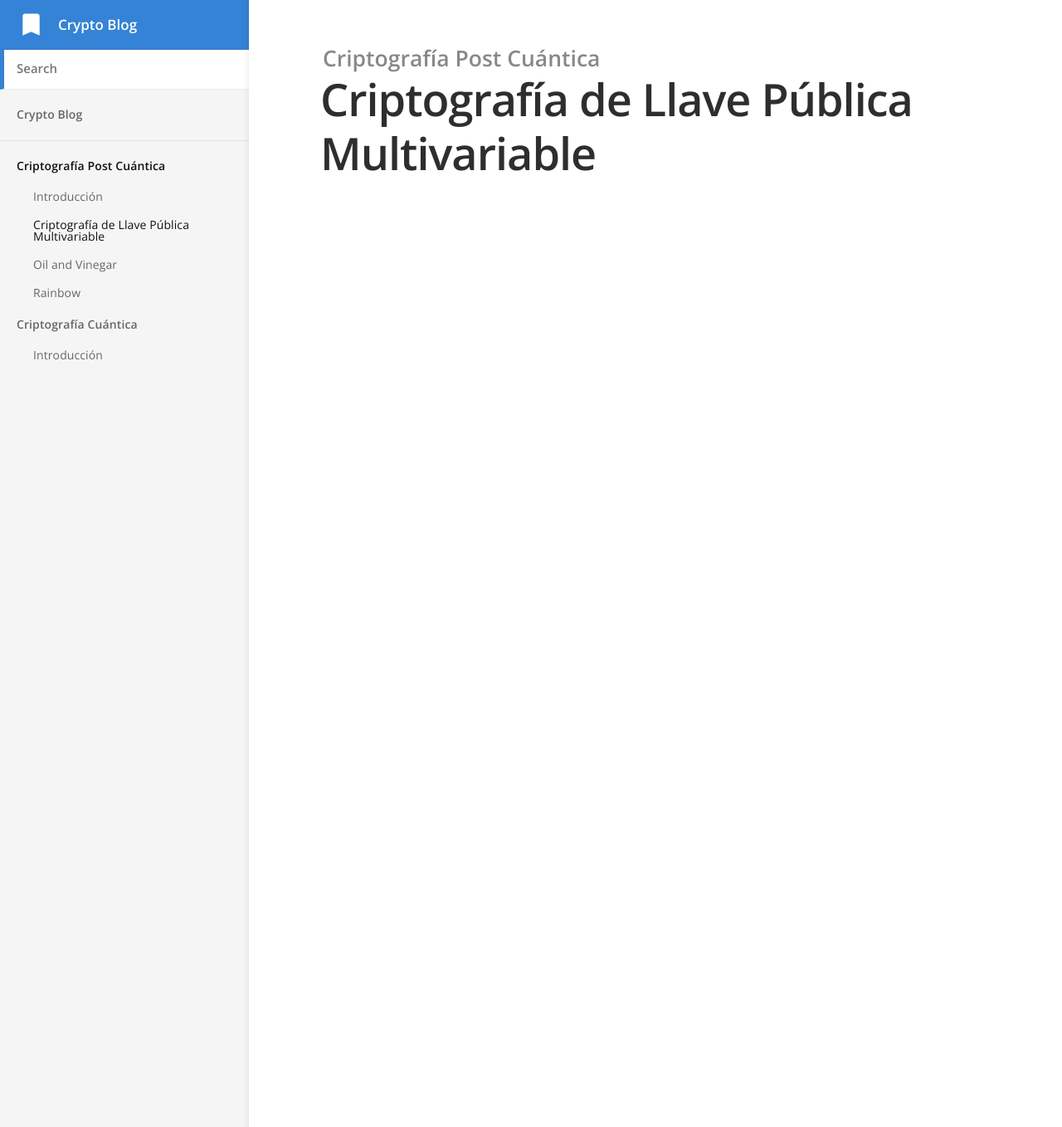
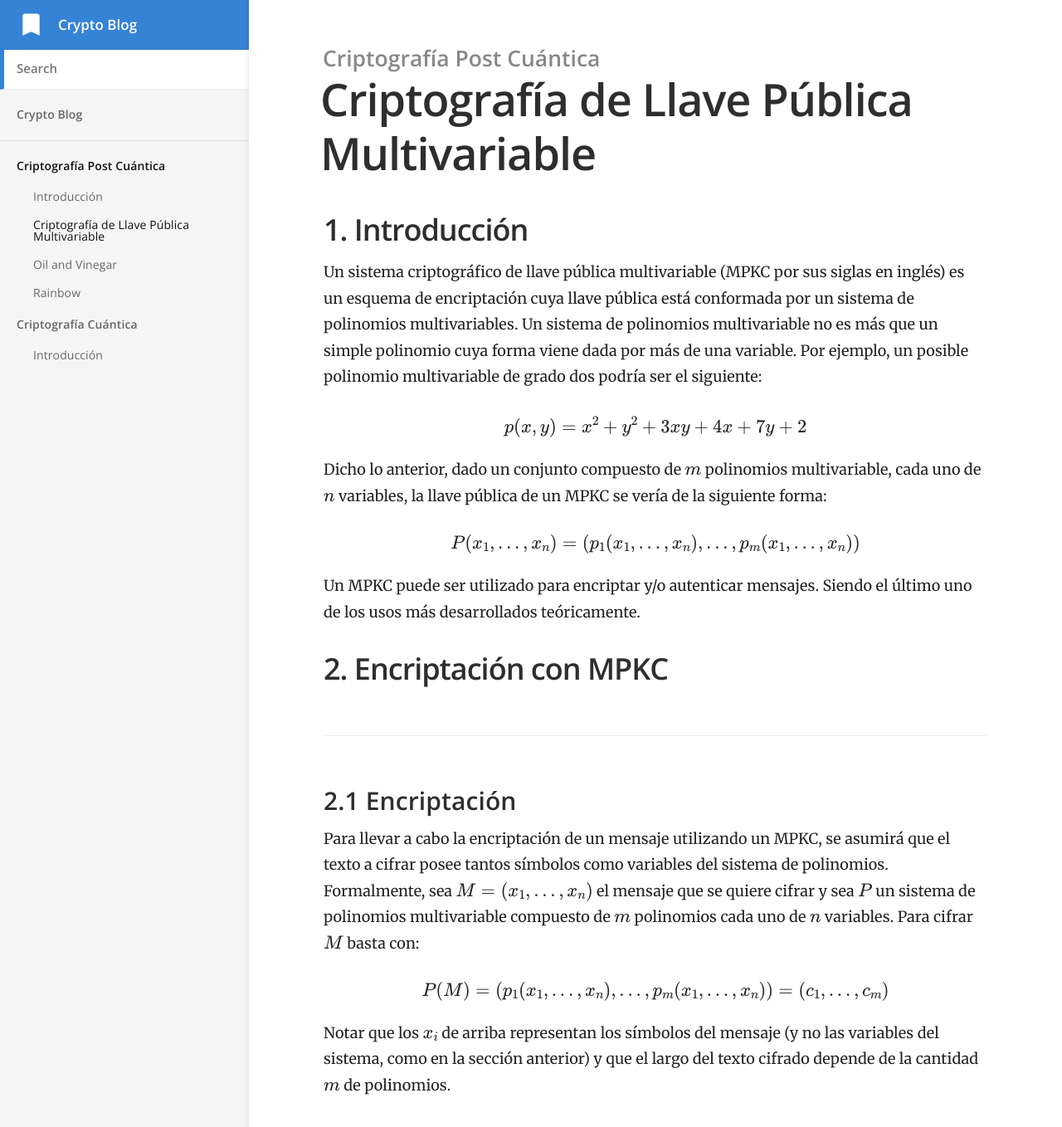
Before and after one commit to gonzalejandro/crypto-blog, a Jekyll site: the page built from _docs/post-quantic/multivariate-public-key-cryptography.md, in a window 1280 px wide and 1400 px high. Shown: the top 1358 px of the window at 83% size. Built offline with Jekyll 4.4.1, drawn with Linux system fonts in a browser that asks for light colours; formulas are drawn with MathJax 3; some of the changed text lies outside the part shown.

Commit message:
added encryption, authentication sections to mpkc

```diff
--- a/_docs/post-quantic/multivariate-public-key-cryptography.md
+++ b/_docs/post-quantic/multivariate-public-key-cryptography.md
@@ -3,3 +3,75 @@ title: Criptografía de Llave Pública Multivariable
 category: Criptografía Post Cuántica
 order: 2
 ---
+
+## 1. Introducción
+
+Un sistema criptográfico de llave pública multivariable (MPKC por sus
+siglas en inglés) es un esquema de encriptación cuya llave pública está
+conformada por un sistema de polinomios multivariables. Un sistema de
+polinomios multivariable no es más que un simple polinomio cuya forma
+viene dada por más de una variable. Por ejemplo, un posible polinomio
+multivariable de grado dos podría ser el siguiente:
+
+$$p(x,y) = x^2 + y^2 + 3xy + 4x + 7y + 2$$
+
+Dicho lo anterior, dado un conjunto compuesto de $$m$$ polinomios
+multivariable, cada uno de $$n$$ variables, la llave pública de un MPKC
+se vería de la siguiente forma:
+
+$$P(x_1,...,x_n)=(p_1(x_1,...,x_n),...,p_m(x_1,...,x_n))$$
+
+Un MPKC puede ser utilizado para encriptar y/o autenticar mensajes.
+Siendo el último uno de los usos más desarrollados teóricamente.
+
+
+## 2. Encriptación con MPKC
+
+
+### 2.1 Encriptación
+Para llevar a cabo la encriptación de un mensaje utilizando un MPKC, se
+asumirá que el texto a cifrar posee tantos símbolos como variables del
+sistema de polinomios. Formalmente, sea $$M=(x_1,...,x_n)$$ el mensaje
+que se quiere cifrar y sea $$P$$ un sistema de polinomios multivariable
+compuesto de $$m$$ polinomios cada uno de $$n$$ variables. Para cifrar
+$$M$$ basta con:
+
+$$P(M) = (p_1(x_1,...,x_n),...,p_m(x_1,...,x_n)) = (c_1,...,c_m)$$
+
+Notar que los $$x_i$$ de arriba representan los símbolos del mensaje
+(y no las variables del sistema, como en la sección anterior) y que el
+largo del texto cifrado depende de la cantidad $$m$$ de polinomios.
+
+### 2.2 Desencriptación
+El proceso de desencriptación se necesita saber una trapdoor de manera
+que sea víable invertir el mapeo para encontrar el texto plano
+
+$$M=(x_1,...,x_n) = P^{-1}(c_1,...,c_m)$$
+
+Más adelante se hablará más con respecto a esta parte.
+
+
+## 3. Autenticación con MPKC
+
+### 3.1 Llave Pública
+Nuevamente, la llave pública es de la forma:
+
+$$P(x_1,...,x_n)=(p_1(x_1,...,x_n),...,p_m(x_1,...,x_n))$$
+
+### 3.2 LLave Privada
+Mientras que la llave privada es una trapdoor para calcular $$P^{-1}$$.
+
+### 3.3 Firma
+Ahora, para firmar, sea $$(h_1,...,h_m)$$ el hash de un mensaje. Se debe
+computar:
+
+$$(x_1,...,x_n) = P^{-1}(h_1,...,h_m)$$
+
+Finalmente, se retorna el vector $$(x_1,...,x_n)$$
+
+### 3.4 Verificación
+Simplemente se debe chequear que:
+
+$$(h_1,...,h_m) = P(x_1,...,x_n)$$
+
+## 4. Seguridad de MPKC
```
Also changed, not shown: 6 other files.
